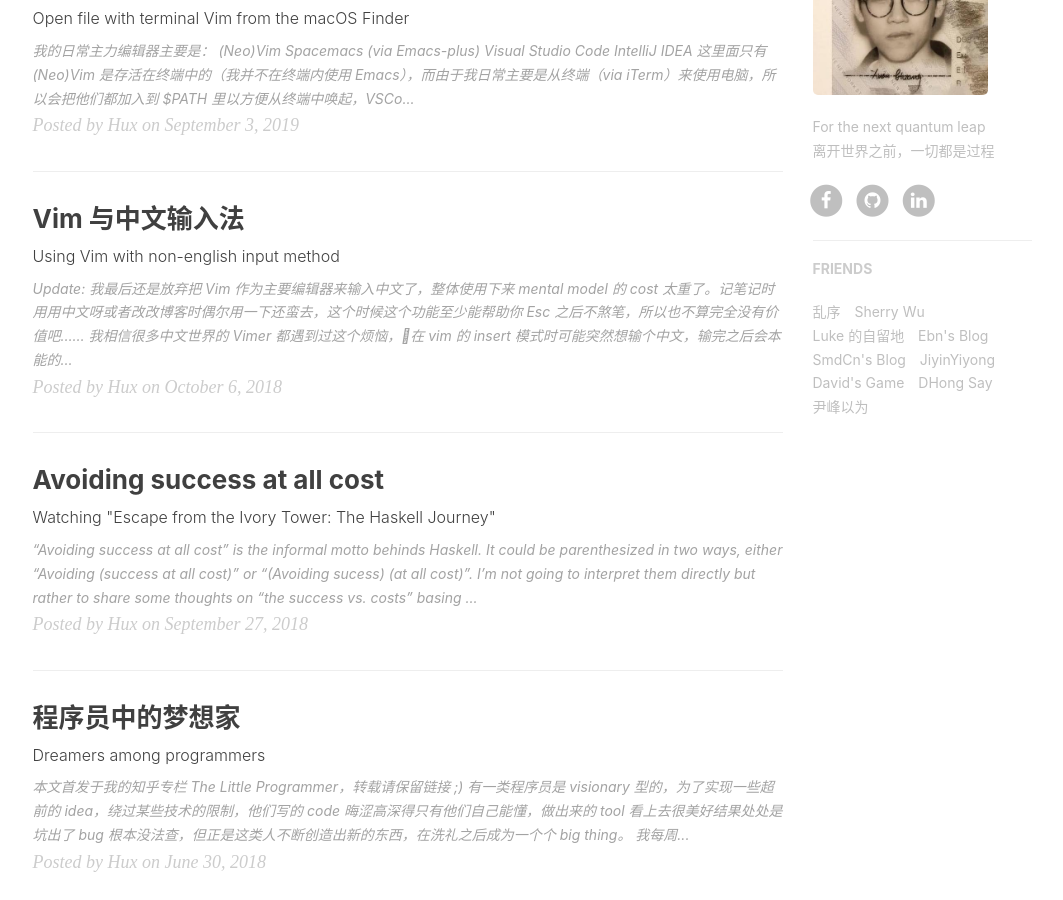
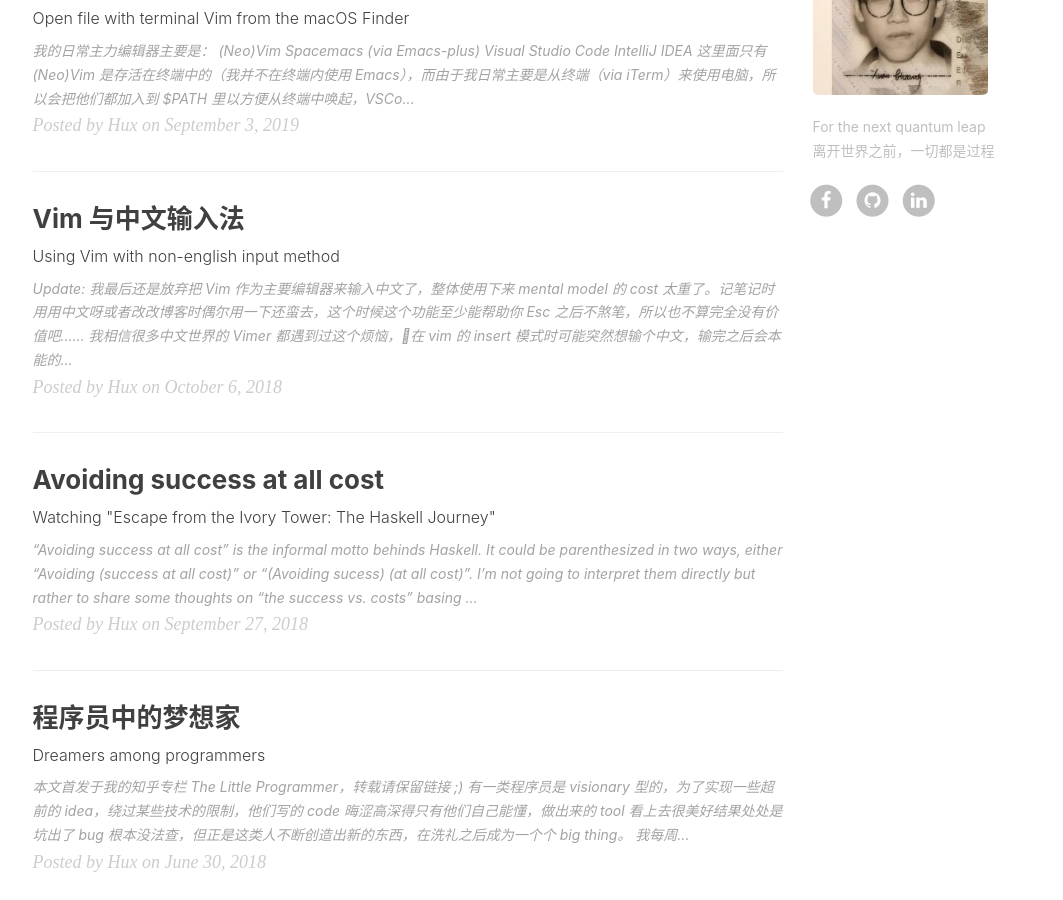
Before and after one commit to Ohara124c41/Ohara124c41.github.io, a Jekyll site: the page built from index.html, in a window 1280 px wide and 900 px high, scrolled down 931 px. Shown: the whole window, without its empty margins (135-1198 px from the left). Built offline with Jekyll 4.4.1, drawn with Linux system fonts in a browser that asks for light colours; nearby versions of some CDN libraries; the list of posts is cut into pages by our own code; comment, search, counter and statistics services are not loaded; some of the changed text lies outside the part shown.

Commit message:
Update _config.yml

```diff
--- a/_config.yml
+++ b/_config.yml
@@ -1,11 +1,11 @@
 # Site settings
-title: Ohara's Blog
-SEOTitle: 黄玄的博客 | Hux Blog
+title: Ohara's Realm
+SEOTitle: Astro Ohara | Ohara's Realm
 header-img: img/m4-c.jpg
-email: huxpro@gmail.com
+email: ohara124c41@gmail.com
 description: "关于程序与设计、黑客与画家 | 黄玄，Web & Mobile Lover，Software Engineer，UX Designer | 这里是 @Hux黄玄 的个人博客，与你一起发现更大的世界。"
-keyword: "黄玄, Hux黄玄, Hux, 鬼栈, huxpro, @huxpro, 黄玄的博客, Hux Blog, 博客, 个人网站, 互联网, Web, JavaScript, 前端, 设计"
-url: "https://huangxuan.me"              # your host, for absolute URL
+keyword: "Chris Ohara, System Architecture, System Engineering, Space Engineering, Robotics, AI, Generative Engineering"
+url: "https://ohara124c41.github.io"              # your host, for absolute URL
 baseurl: ""                             # for example, '/blog' if your blog hosted on 'host/blog'
 
 # Publish posts or collection documents with a future date.
@@ -59,7 +59,7 @@
 
 
 # Disqus settings
-disqus_username: hux
+#disqus_username: hux
 
 # Netease settings
 netease_comment: false
@@ -71,8 +71,8 @@
 # ba_track_id: [your track id]
 
 # Google Analytics
-ga_track_id: 'UA-49627206-1'            # Format: UA-xxxxxx-xx
-ga_domain: huangxuan.me
+#ga_track_id: 'UA-49627206-1'            # Format: UA-xxxxxx-xx
+#ga_domain: huangxuan.me
 
 
 
@@ -101,36 +101,21 @@
 
 
 # Friends
-friends: [
-    {
+#friends: [
+    #{
     #     title: "Su",
     #     href: "http://su.gallery/"
     # },{
-        title: "乱序",
-        href: "http://mida.re/"
-    },{
-        title: "Sherry Wu",
-        href: "https://xuechundesign.github.io"
-    },{
-        title: "Luke 的自留地",
-        href: "http://hmqk1995.github.io"
-    },{
-        title: "Ebn's Blog",
-        href: "http://ebnbin.com/"
-    },{
-        title: "SmdCn's Blog",
-        href: "http://blog.smdcn.net"
-    },{
-        title: "JiyinYiyong",
-        href: "http://tiye.me/"
-    },{
-        title: "David's Game",
-        href: "https://www.ruoyaowu.com/"
-    },{
-        title: "DHong Say",
-        href: "http://dhong.co"
-    },{
-        title: "尹峰以为",
-        href: "http://ingf.github.io/"
-    }
-]
+    #    title: "乱序",
+    #    href: "http://mida.re/"
+    #},{
+    #    title: "Sherry Wu",
+    #    href: "https://xuechundesign.github.io"
+    #},{
+    #    title: "Luke 的自留地",
+    #    href: "http://hmqk1995.github.io"
+    #},{
+    #    title: "Ebn's Blog",
+    #    href: "http://ebnbin.com/"
+    #}
+#]
```
